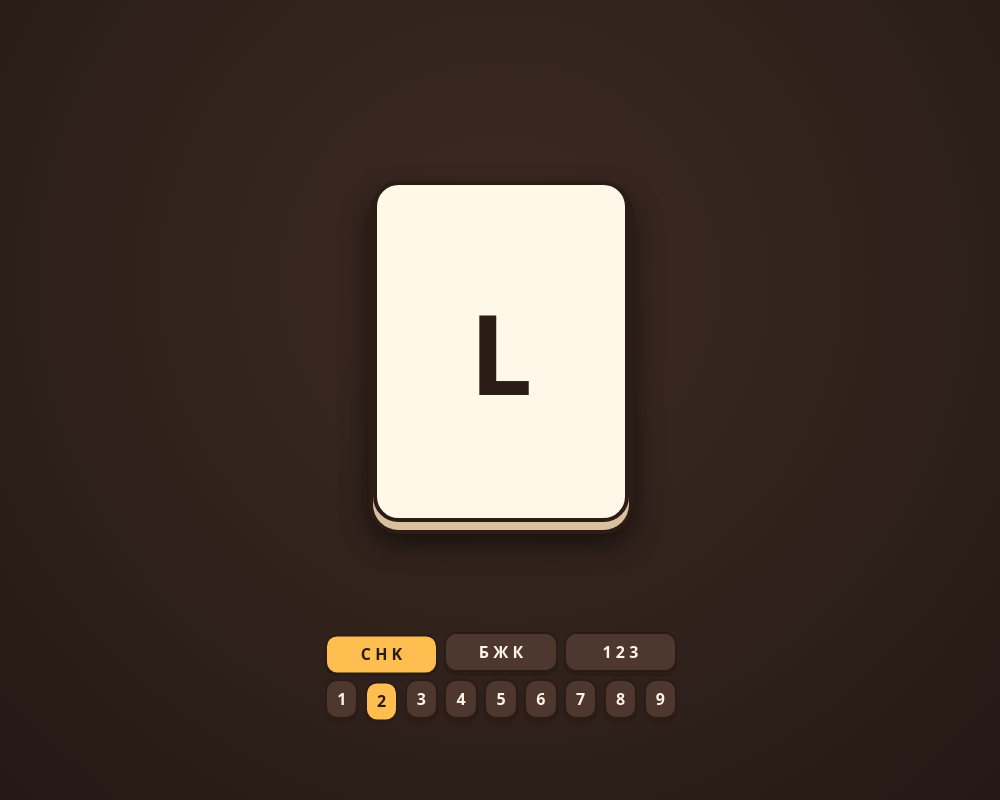
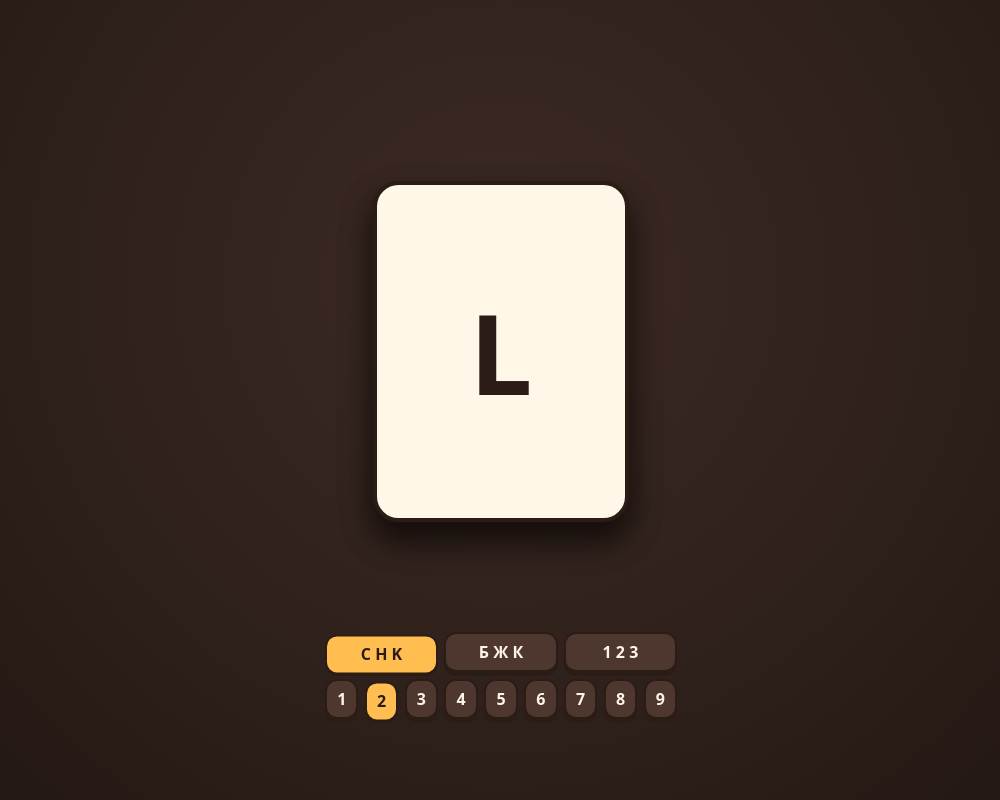
Before and after one commit to ship-dotcom/mini-apps, a plain HTML site: page t-back/index.html in a window 1280 px wide. Shown: the whole page, without its empty margins (139-1139 px from the left). Drawn offline with Linux system fonts and the light colour scheme.

Commit message:
better UI and UX

```diff
--- a/t-back/index.html
+++ b/t-back/index.html
@@ -43,6 +43,7 @@
     height: 100%;
     overflow-x: auto;
     scroll-snap-type: x mandatory;
+    overscroll-behavior-x: contain;
     scrollbar-width: none;
   }
 
@@ -65,14 +66,7 @@
     color: #2b1c15;
     border: 4px solid #2b1c15;
     border-radius: 1.6rem;
-    box-shadow:
-      0 0.5rem 0 #d9c09e,
-      0 0.5rem 0 4px #2b1c15,
-      0 1.1rem 2rem rgb(0 0 0 / 0.4);
-  }
-
-  #next {
-    background: #f5e6cc;
+    box-shadow: 0 1.1rem 2rem rgb(0 0 0 / 0.4);
   }
 
   #card {
--- a/t-back/tback.js
+++ b/t-back/tback.js
@@ -111,6 +111,9 @@
       answer("left");
   });
   document.addEventListener("keydown", (event) => {
+    if (event.key !== "ArrowRight" && event.key !== "ArrowLeft")
+      return;
+    event.preventDefault();
     if (event.repeat)
       return;
     if (event.key === "ArrowRight")
```
